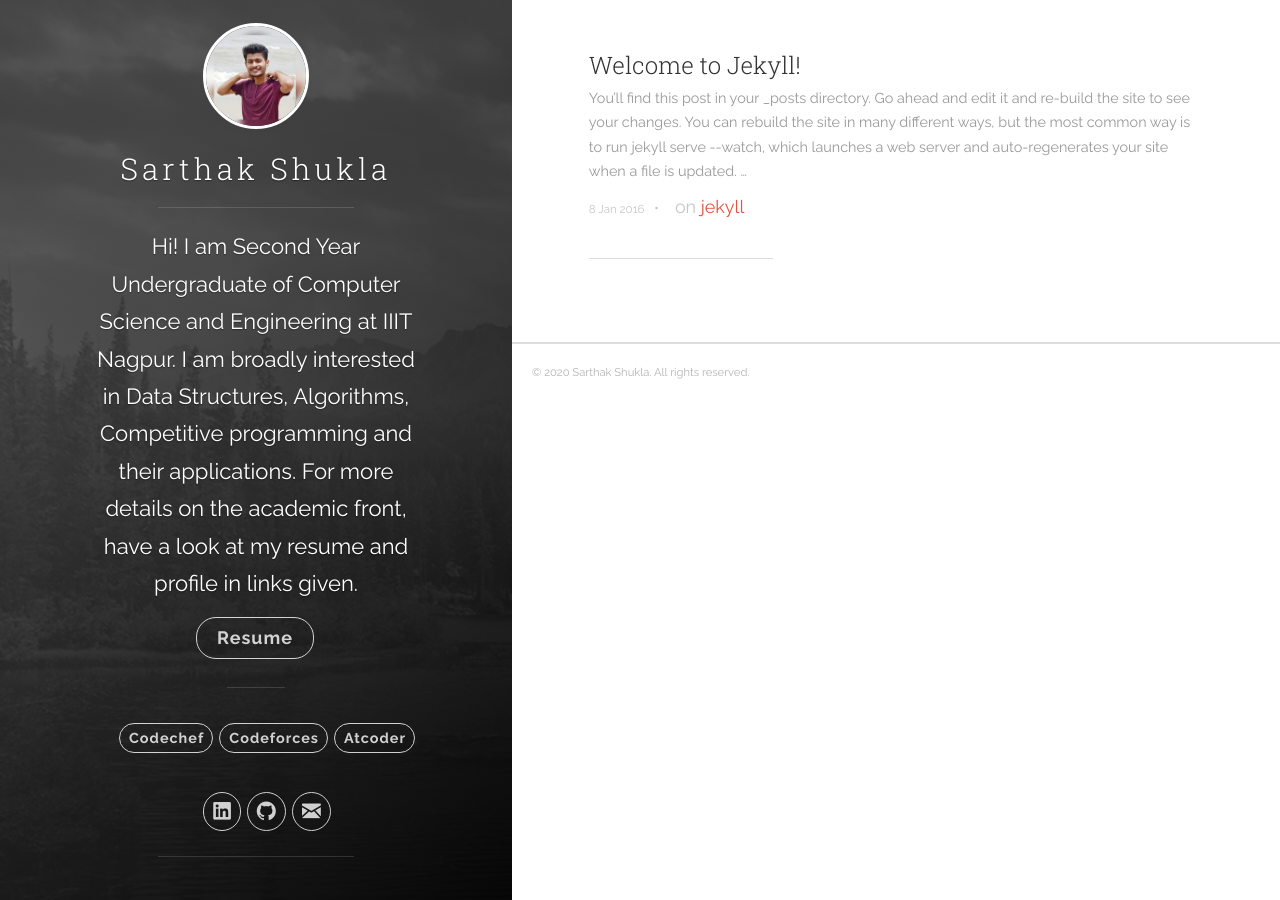
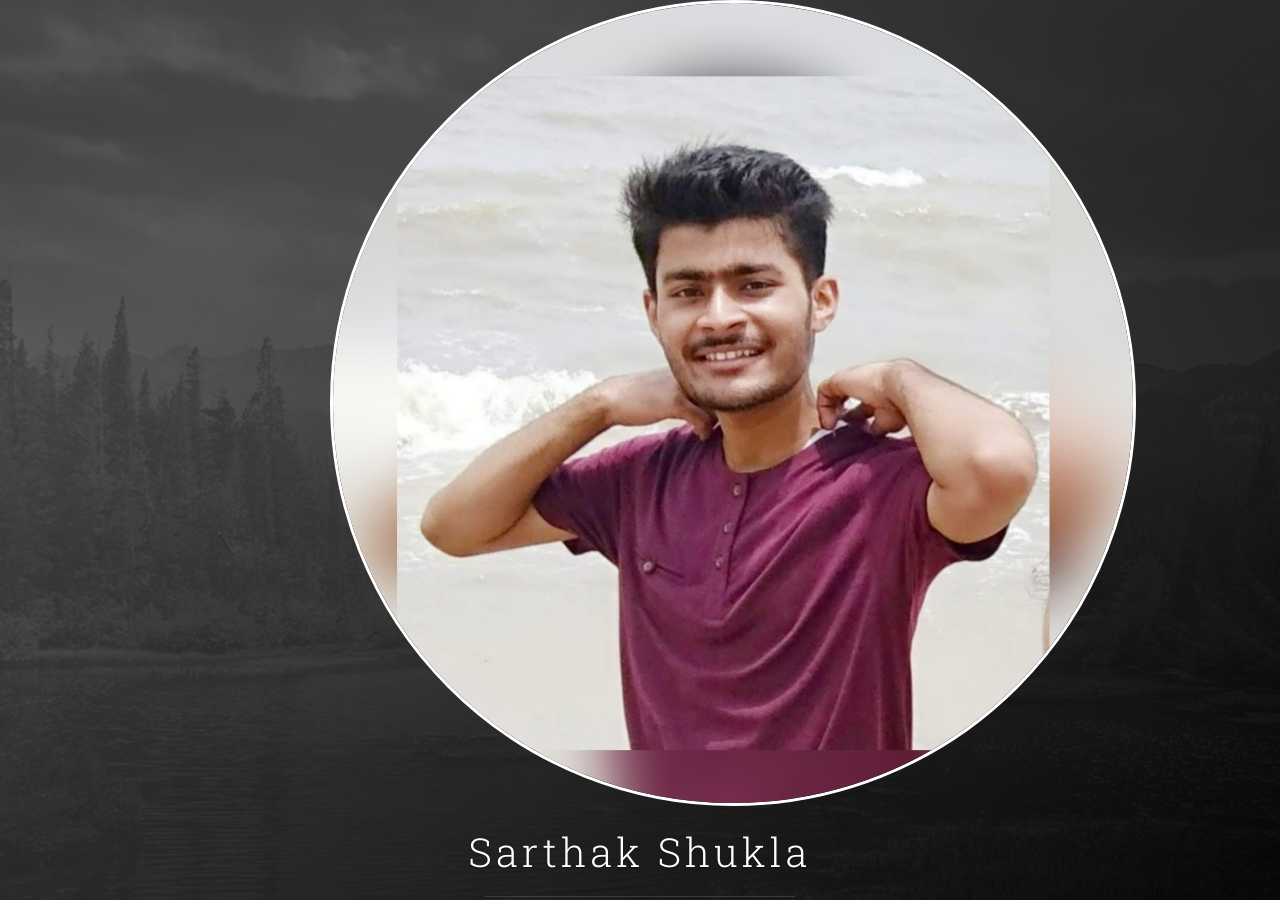
Before and after one commit to sarthakeddy/sarthakeddy.github.io, a Jekyll site: the page built from index.html, in a window 1280 px wide. Built offline with Jekyll 4.4.1, drawn with Linux system fonts in a browser that asks for light colours; the list of posts is cut into pages by our own code.

Commit message:
Changing size

```diff
--- a/_config.yml
+++ b/_config.yml
@@ -2,7 +2,7 @@
 title: Sarthak Shukla
 description: 'Hi! I am Second Year Undergraduate of Computer Science and Engineering at IIIT Nagpur. I am broadly interested in Data Structures, Algorithms, Competitive programming and their applications. For more details on the academic front, have a look at my resume and profile in links given.'
 url: 'http://sarthakeddy.github.io'
-# baseurl: '/jekyll-uno'
+baseurl: '/sarthakeddy.github.io'
 # google_analytics: 'UA-XXXXXX-X'
 # disqus_shortname: 'your-disqus-name'
 
--- a/_includes/header.html
+++ b/_includes/header.html
@@ -8,9 +8,9 @@
 
     <div class="panel-main__inner panel-inverted">
     <div class="panel-main__content">
-      <img src="{{ site.baseurl }}/images/profile.jpeg" class="user-image" alt="My Profile Photo" style="height:100px; width:100px">
+      <img src="{{ site.baseurl }}/images/profile.jpeg" class="user-image" alt="My Profile Photo" style="height:800px; width:800px">
         <a href="{{ site.baseurl }}/" title="link to home of {{ site.title }}">
-          <h1 class="panel-cover__title panel-title" style="font-size:30px">{{ site.title }}</h1>
+        <h1 class="panel-cover__title panel-title" style="font-size:40px">{{ site.title }}</h1>
         </a>
         <hr class="panel-cover__divider">
         <p class="panel-cover__description"  style="font-size:22px">{{ site.description }}</p>
@@ -28,30 +28,30 @@
 
             {% if site.author.codechef_username %}
               <!-- Codechef -->
-              <li class="navigation__item">
+              <li class="navigation__item" style="font-size:20px">
                 <a href="https://www.codechef.com/users/{{ site.author.codechef_username }}" title="@{{ site.author.codechef_username }} on Codechef" target="_blank">
                   Codechef
-                  <span class="label" style="font-size:20px">Codechef</span>
+                  <span class="label">Codechef</span>
                 </a>
               </li>
             {% endif %}
 
             {% if site.author.codeforces_username %}
               <!-- Codeforces -->
-              <li class="navigation__item">
+              <li class="navigation__item" style="font-size:20px">
                 <a href="https://codeforces.com/profile/{{ site.author.codeforces_username }}" title="{{ site.author.codeforces_username }} on Codeforces" target="_blank">
                   Codeforces
-                  <span class="label" style="font-size:20px">Codeforces</span>
+                  <span class="label" >Codeforces</span>
                 </a>
               </li>
             {% endif %}
 
             {% if site.author.atcoder_username %}
               <!-- Atcoder -->
-              <li class="navigation__item">
+              <li class="navigation__item" style="font-size:20px">
                 <a href="https://atcoder.jp/users/{{ site.author.atcoder_username }}" title="{{ site.author.atcoder_username }} on Atcoder" target="_blank">
                   Atcoder
-                  <span class="label" style="font-size:20px">Atcoder</span>
+                  <span class="label">Atcoder</span>
                 </a>
               </li>
             {% endif %}
```
